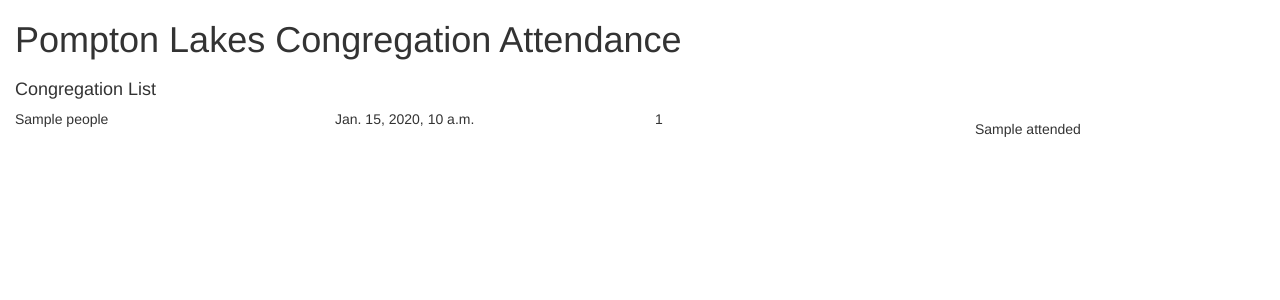
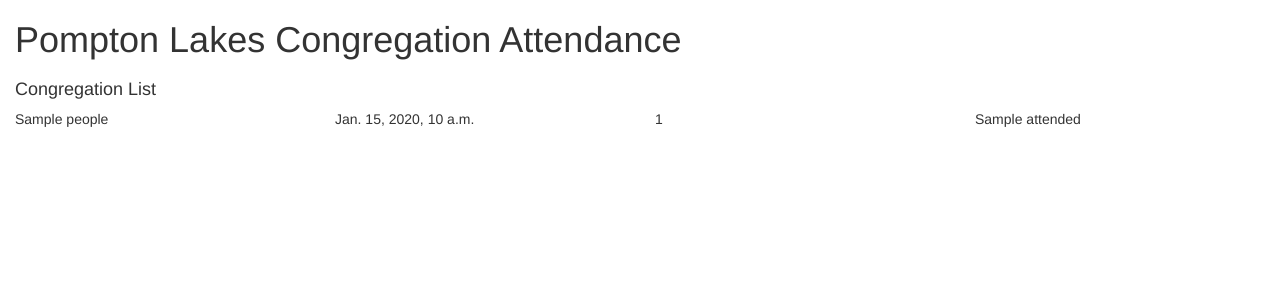
Before and after one commit to KyleEhrmann/meeting-attendance, a Django app: template attendance/templates/attendance/person_list.html in a window 1280 px wide. Shown: the top 300 px of the page. Run offline with Django 3.2, Linux system fonts and the light colour scheme; the template is opened without the code that fills it: most values are stand-ins (such as "Sample title", 1, 10 or a date in 2020); some libraries are stand-ins or nearby versions.

Commit message:
Modified the tree a bit.

```diff
--- a/attendance/templates/attendance/person_list.html
+++ b/attendance/templates/attendance/person_list.html
@@ -18,22 +18,19 @@
 						<div class="col-md-3">
 
 							{{ people }}
-
 						</div>
 						<div class="col-md-3">
 
+
 							{{ people.date_of_meeting }}
 						</div>
-
 						<div class="col-md-3">
 
 							{{ people.phone_number }}
 						</div>
 						<div class="col-md-3">
-							<div class="checkbox">
 
-								{{ people.attended }}
-							</div>
+							{{ people.attended }}
 						</div>
 					</div>
 
```
